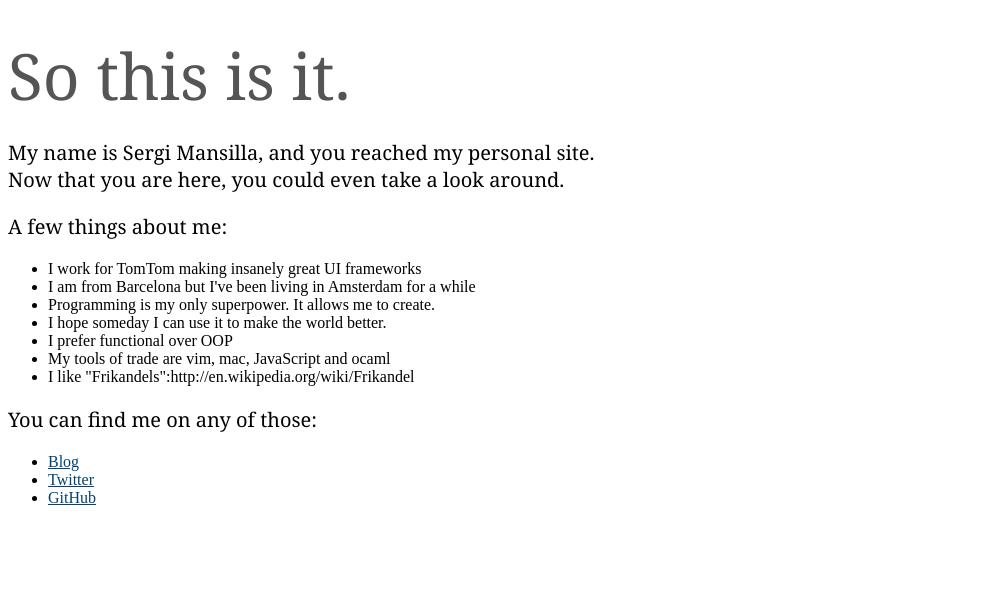
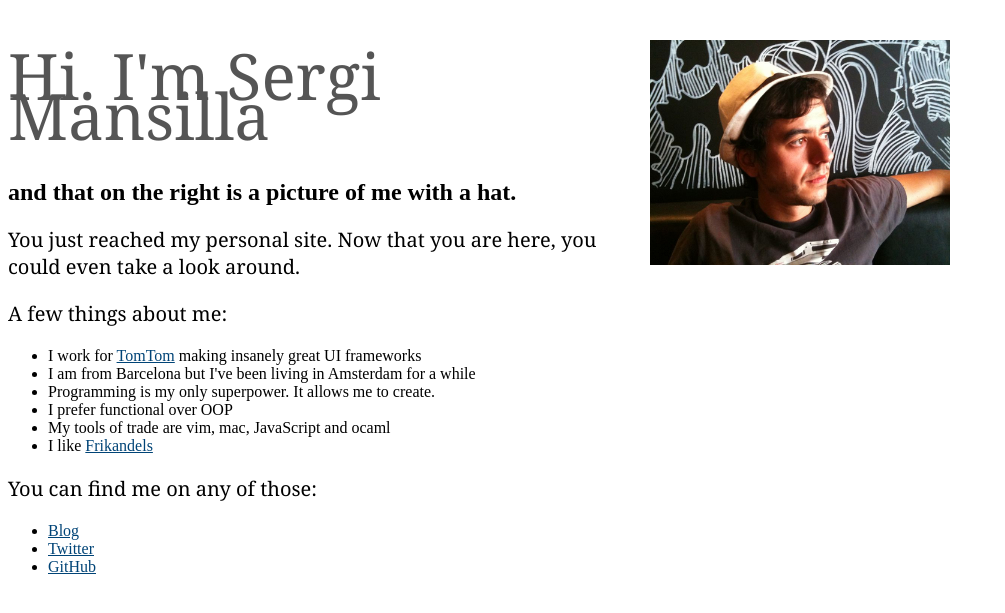
Before and after one commit to sergi/sergi.github.com, a Jekyll site: the page built from index.html, in a window 1280 px wide. Shown: the top 613 px of the page, without its empty margins (0-1005 px from the left). Built offline with Jekyll 4.4.1, drawn with Linux system fonts in a browser that asks for light colours; Markdown is read by kramdown in place of the engine named in the settings; the list of posts is cut into pages by our own code.

Commit message:
Improved and decrapified homepage, and added pic

```diff
--- a/css/home.css
+++ b/css/home.css
@@ -29,3 +29,11 @@ a {
     font-size: 20px;
     font-weight: normal;
 }
+
+#sergipic {
+    position: absolute;
+    top: 40px;
+    left:650px;
+    width:300px;
+    z-index: -1
+}
--- a/index.html
+++ b/index.html
@@ -3,24 +3,25 @@ layout: home
 title: Sergi Mansilla
 ---
 <div id="wrapper">
-<h1>So this is it.</h1>
+    <h1>Hi. I'm Sergi Mansilla</h1>
+    <h2>and that on the right is a picture of me with a hat.</h2>
 
-<p>My name is Sergi Mansilla, and you reached my personal site. Now that you are here, you could even take a look around.</p>
+    <p>You just reached my personal site. Now that you are here, you could even take a look around.</p>
 
     <p>A few things about me:</p>
     <ul>
-<li>I work for TomTom making insanely great UI frameworks</li>
+        <li>I work for <a href="http://www.tomtom.com">TomTom</a> making insanely great UI frameworks</li>
         <li>I am from Barcelona but I've been living in Amsterdam for a while</li>
         <li>Programming is my only superpower. It allows me to create.</li>
-<li>I hope someday I can use it to make the world better.</li>
         <li>I prefer functional over OOP</li>
         <li>My tools of trade are vim, mac, JavaScript and ocaml</li>
-<li>I like "Frikandels":http://en.wikipedia.org/wiki/Frikandel</li>
+        <li>I like <a href="http://en.wikipedia.org/wiki/Frikandel">Frikandels</a></li>
     </ul>
     <p>You can find me on any of those:<br/>
     <ul>
-<li><a href="blog.html" title="Blog">Blog</a></li>
+        <li><a href="http://www.sergimansilla.com/blog" title="Blog">Blog</a></li>
         <li><a href="http://twitter.com/sergimansilla" title="Twitter">Twitter</a></li>
         <li><a href="http://github.com/sergi" title="Github profile">GitHub</a></li>
     </ul>
 </div>
+<img id="sergipic" src="images/sergi.jpg" alt="Me with a hat" />
```
Also changed, not shown: images/sergi.jpg (added). Lines whose indentation alone changed are shown as unchanged.
